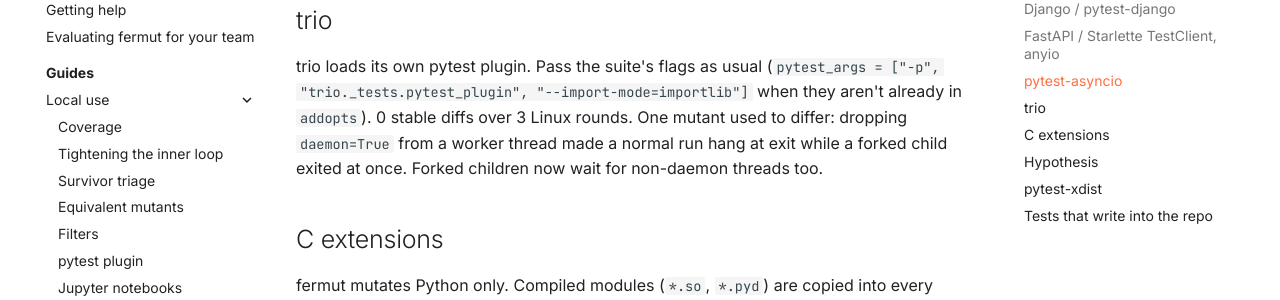
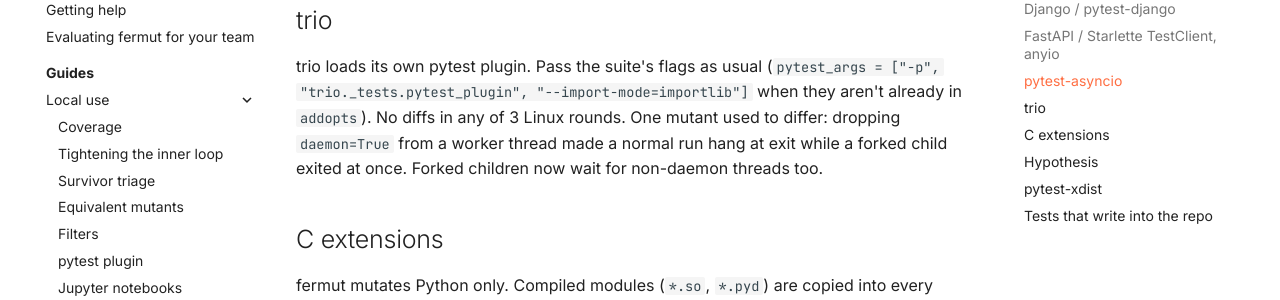
Before and after one commit to KovantAI/fermut, an MkDocs documentation site: the page built from docs/guides/frameworks.md, in a window 1280 px wide and 900 px high, scrolled down 3318 px. Shown: the part 153-453 px from the top of the window. Built offline with MkDocs 1.6.1 and Material for MkDocs 9.7.7, drawn with Linux system fonts in a browser that asks for light colours; comment, search, counter and statistics services are not loaded.

Commit message:
fix tests docs

```diff
--- a/docs/guides/frameworks.md
+++ b/docs/guides/frameworks.md
@@ -116,7 +116,7 @@
 
 trio loads its own pytest plugin. Pass the suite's flags as usual
 (`pytest_args = ["-p", "trio._tests.pytest_plugin", "--import-mode=importlib"]`
-when they aren't already in `addopts`). 0 stable diffs over 3 Linux rounds.
+when they aren't already in `addopts`). No diffs in any of 3 Linux rounds.
 One mutant used to differ: dropping `daemon=True` from a worker thread made
 a normal run hang at exit while a forked child exited at once. Forked
 children now wait for non-daemon threads too.
```
